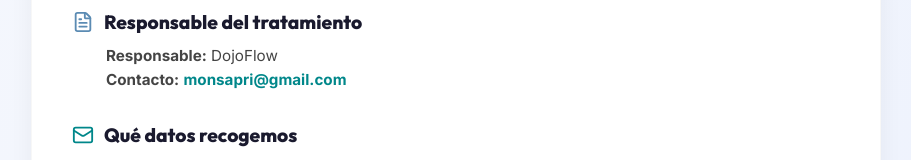
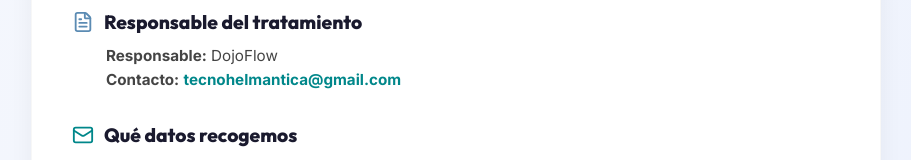
Before and after one commit to tecnohelmantica/DojoFlow, a Next.js app: page /privacidad in a window 1280 px wide. Shown: the part 340-500 px from the top of the page, without its empty margins (184-1095 px from the left). Built offline with nearby package versions, Linux system fonts and the light colour scheme; no server answers.

Commit message:
Update contact email to tecnohelmantica@gmail.com

```diff
--- a/src/app/aviso-legal/page.js
+++ b/src/app/aviso-legal/page.js
@@ -45,7 +45,7 @@ export default function AvisoLegalPage() {
             <h3 style={{ color: '#0f172a', marginTop: '32px', marginBottom: '12px' }}>🔹 Identificación del titular</h3>
             <p>En cumplimiento de lo dispuesto en la Ley de Servicios de la Sociedad de la Información (LSSI-CE), se informa que:</p>
             <p style={{ marginLeft: '12px' }}><strong>Titular:</strong> DojoFlow</p>
-            <p style={{ marginLeft: '12px' }}><strong>Contacto:</strong> monsapri@gmail.com</p>
+            <p style={{ marginLeft: '12px' }}><strong>Contacto:</strong> tecnohelmantica@gmail.com</p>
 
             <h3 style={{ color: '#0f172a', marginTop: '32px', marginBottom: '12px' }}>🔹 Finalidad del sitio web</h3>
             <p>DojoFlow es una plataforma educativa cuyo objetivo es facilitar el aprendizaje de programación y tecnología mediante la organización, creación y acceso a recursos educativos digitales.</p>
--- a/src/app/privacidad/page.js
+++ b/src/app/privacidad/page.js
@@ -78,7 +78,7 @@ export default function PrivacyPage() {
           </div>
           <div style={textStyle}>
             <p><strong>Responsable:</strong> DojoFlow</p>
-            <p><strong>Contacto:</strong> <span style={highlightStyle}>monsapri@gmail.com</span></p>
+            <p><strong>Contacto:</strong> <span style={highlightStyle}>tecnohelmantica@gmail.com</span></p>
           </div>
         </div>
 
```
